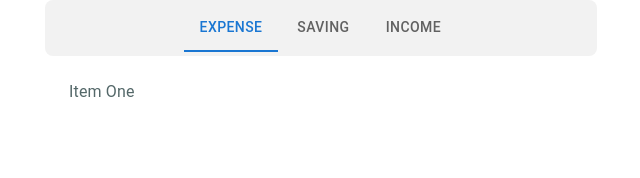
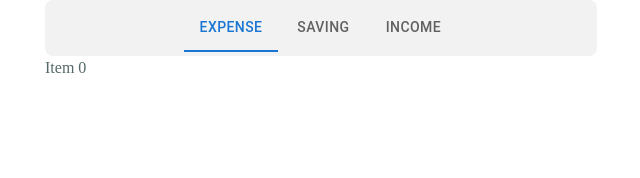
Before and after one commit to tchapsdev/finerd, a Next.js app: page / in a window 1280 px wide. Shown: the top 178 px of the page, without its empty margins (319-959 px from the left). Built offline with nearby package versions, Linux system fonts and the light colour scheme.

Commit message:
dynamic panes

```diff
--- a/pages/components/navbar/Navbar.tsx
+++ b/pages/components/navbar/Navbar.tsx
@@ -1,51 +1,35 @@
-import { SyntheticEvent } from 'react';
-import { capitalize } from 'lodash';
+import { SyntheticEvent, useContext } from 'react';
 import Tab from '@mui/material/Tab';
 import Tabs from '@mui/material/Tabs';
 
-import { Panel } from '../panels/Panel';
+import { actions, Context } from '../../context/Context';
 
 const indexToProps = (index: number) => ({
     id: `navbar-tab-${index}`,
     'aria-controls': `panel-${index}`,
+    key: `navbar-tab-${index}`,
 });
 
-// const temp = [
-//     {
-//
-//     }
-// ]
+export const Navbar = () => {
+    const {
+        state: { currentPanel: current, supportedTransactions: tabs },
+        dispatch,
+    } = useContext(Context);
 
-export const Navbar = ({ tabs, current }) => {
-    let value = tabs.indexOf(current);
 
-    const handleChange = (event: SyntheticEvent, newValue: number) => {
-        value = newValue;
+    const handleChange = (event: SyntheticEvent, tabIndex: number) => {
+        dispatch({ type: actions.SET_CURRENT_PANEL, data: tabIndex });
     };
 
     return (
         <div>
-            <div>
-                <Tabs className="tabs tabs-boxed" value={value} onChange={handleChange} centered>
-                    {/*<Tab className="tab" label="Expenses" {...indexToProps(0)} />*/}
-                    {/*<Tab className="tab" label="Savings" {...indexToProps(1)} />*/}
-                    {/*<Tab className="tab" label="Income" {...indexToProps(2)} />*/}
-                    {
-                        tabs.map((tab, index) => (
-                            <Tab className="tab" label={capitalize(tab)} {...indexToProps(index)} />
-                        ))
-                    }
-                </Tabs>
-            </div>
-            <Panel value={value} index={0}>
-                Item One
-            </Panel>
-            <Panel value={value} index={1}>
-                Item Two
-            </Panel>
-            <Panel value={value} index={2}>
-                Item Three
-            </Panel>
+            <Tabs className="tabs tabs-boxed" value={current} onChange={handleChange} centered>
+                {
+                    tabs.map((tab, index) => (
+                        <Tab className="tab" label={tab} {...indexToProps(index)} />
+                    ))
+                }
+            </Tabs>
         </div>
     );
 };
--- a/pages/components/panels/Panel.tsx
+++ b/pages/components/panels/Panel.tsx
@@ -1,9 +1,7 @@
-import React from 'react';
-import Box from '@mui/material/Box';
-import Typography from '@mui/material/Typography';
+import { ReactNode } from 'react';
 
 interface TabPanelProps {
-    children?: React.ReactNode;
+    children?: ReactNode;
     index: number;
     value: number;
 }
@@ -15,15 +13,11 @@ export const Panel = (props: TabPanelProps) => {
         <div
             role="tabpanel"
             hidden={value !== index}
-            id={`simple-tabpanel-${index}`}
-            aria-labelledby={`simple-tab-${index}`}
+            id={`panel-${index}`}
+            aria-labelledby={`navbar-tab-${index}`}
             {...other}
         >
-            {value === index && (
-                <Box sx={{ p: 3 }}>
-                    <Typography>{children}</Typography>
-                </Box>
-            )}
+            {value === index && (<>{children}</>)}
         </div>
     );
 };
--- a/pages/context/Context.tsx
+++ b/pages/context/Context.tsx
@@ -20,7 +20,7 @@ declare type Action = {
 declare type ContextStore = {
     currentTransaction?: Transaction;
     currentUser?: User;
-    currentPanel?: Transaction['type'];
+    currentPanel?: number;
     isLoading?: boolean;
     isStatsExpanded?: boolean;
     readonly supportedTransactions: Transaction['type'][];
@@ -29,7 +29,7 @@ declare type ContextStore = {
 export const Context = createContext<any>({});
 
 export const initialState: ContextStore = {
-    currentPanel: 'expense',
+    currentPanel: 0,
     isLoading: false,
     isStatsExpanded: false,
     supportedTransactions: ['expense', 'saving', 'income'],
@@ -38,11 +38,11 @@ export const initialState: ContextStore = {
 export const contextReducer = (state: ContextStore, action: Action) => {
     switch (action.type) {
         case actions.SET_CURRENT_TRANSACTION:
-            return { ...state, currentTransaction: setCurrentTransaction(action.data).data };
+            return { ...state, currentTransaction: action.data };
         case actions.SET_CURRENT_USER:
-            return { ...state, currentUser: setCurrentUser(action.data).data };
+            return { ...state, currentUser: action.data };
         case actions.SET_CURRENT_PANEL:
-            return { ...state, currentPanel: setCurrentPanel(action.data).data };
+            return { ...state, currentPanel: action.data };
         case actions.SET_IS_LOADING:
             return { ...state, isLoading: action.data };
         case actions.SET_STATS_EXPANDED:
@@ -62,10 +62,5 @@ export const setCurrentUser = (data: User) => ({
     data,
 });
 
-export const setCurrentPanel = (data: Transaction['type']) => ({
-    type: actions.SET_CURRENT_PANEL,
-    data,
-});
-
 export const ContextProvider = Context.Provider;
 export const ContextConsumer = Context.Consumer;
--- a/pages/index.tsx
+++ b/pages/index.tsx
@@ -1,22 +1,25 @@
 import React, { useReducer } from 'react';
 import Container from '@mui/material/Container';
 import { Navbar } from './components/navbar/Navbar';
-import { contextReducer, initialState } from './context/Context';
+import { Panel } from './components/panels/Panel';
+import { ContextProvider, contextReducer, initialState } from './context/Context';
 
 export const Main = () => {
-    const [state] = useReducer<any>(contextReducer, initialState);
+    const [state, dispatch] = useReducer<any>(contextReducer, initialState);
+    const currentPanel: number = (state as any).currentPanel;
 
-    console.log('******************************************', state);
-    // todo: get transaction from local storage
     // todo: init state with transactions
-    // todo: dynamic panes
-
-    const { currentPanel, supportedTransactions } = state as any;
 
     return (
-        <Container maxWidth="sm">
-            <Navbar tabs={supportedTransactions} current={currentPanel}/>
-        </Container>
+        <ContextProvider value={{ state, dispatch }}>
+            <Container maxWidth="sm">
+                <Navbar/>
+                <Panel value={currentPanel} index={currentPanel}>
+                    Item {currentPanel}
+                    {/* todo: get transaction from local storages  */}
+                </Panel>
+            </Container>
+        </ContextProvider>
     );
 };
 
```
Also changed, not shown: 1 other file (tests, documents, lock files or other folders).
